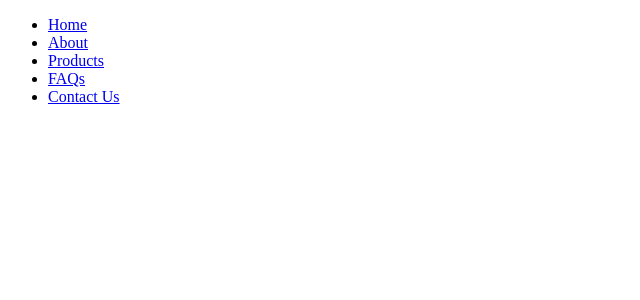
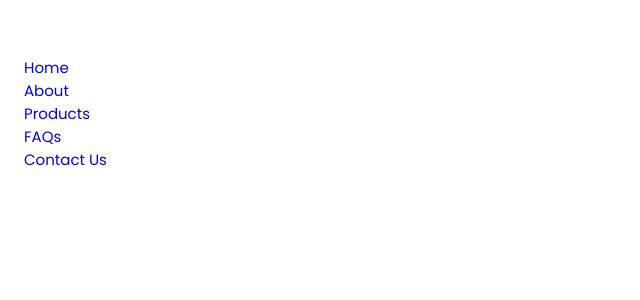
Before and after one commit to SashaSpievakov/arid-allure, a React (Vite) app: page / in a window 1280 px wide. Shown: the top 300 px of the page, without its empty margins (0-640 px from the left). Built offline with nearby package versions, Linux system fonts and the light colour scheme.

Commit message:
feat: configure all basic style files

```diff
--- a/package.json
+++ b/package.json
@@ -11,6 +11,7 @@
     "preview": "vite preview"
   },
   "dependencies": {
+    "@fontsource/poppins": "^5.0.1",
     "react": "^18.2.0",
     "react-dom": "^18.2.0"
   },
--- a/src/index.scss
+++ b/src/index.scss
@@ -1,3 +1,32 @@
-.divs {
-  color: red;
+@import './styles/variables.scss';
+@import './styles/darkTheme.scss';
+@import './styles/reset.scss';
+
+.section {
+  padding: 5.5rem 0 1rem;
+
+  &__title,
+  &__title-center {
+    font-size: var(--h2-font-size);
+    margin-bottom: var(--mb-2);
+    line-height: 140%;
+
+    &-center {
+      text-align: center;
+    }
+  }
 }
+
+.container {
+  max-width: 968px;
+  margin-left: var(--mb-1-5);
+  margin-right: var(--mb-1-5);
+}
+
+.grid {
+  display: grid;
+}
+
+.main {
+  overflow: hidden; // For animation
+}
--- /dev/null
+++ b/src/styles/darkTheme.scss
@@ -0,0 +1,34 @@
+body.dark-theme {
+  --first-color-dark: hsl(var(--hue), 8%, 20%);
+  --title-color: hsl(var(--hue), 4%, 95%);
+  --text-color: hsl(var(--hue), 4%, 75%);
+  --body-color: hsl(var(--hue), 8%, 12%);
+  --container-color: hsl(var(--hue), 8%, 16%);
+}
+
+/*========== Button Dark/Light ==========*/
+.change-theme {
+  color: var(--title-color);
+  font-size: 1.15rem;
+  cursor: pointer;
+}
+
+.nav__btns {
+  display: inline-flex;
+  align-items: center;
+  column-gap: 1rem;
+}
+
+.dark-theme .steps__bg,
+.dark-theme .questions {
+  background-color: var(--first-color-dark);
+}
+
+.dark-theme .product__circle,
+.dark-theme .footer__subscribe {
+  background-color: var(--container-color);
+}
+
+.dark-theme .scroll-header {
+  box-shadow: 0 1px 4px hsla(var(--hue), 4%, 4%, 0.3);
+}
--- /dev/null
+++ b/src/styles/reset.scss
@@ -0,0 +1,52 @@
+*,
+::before,
+::after {
+  box-sizing: border-box;
+  padding: 0;
+  margin: 0;
+}
+
+html {
+  scroll-behavior: smooth;
+}
+
+body,
+button,
+input,
+textarea {
+  font-family: var(--body-font);
+  font-size: var(--normal-font-size);
+}
+
+body {
+  margin: var(--header-height) 0 0 0;
+  background-color: var(--body-color);
+  color: var(--text-color);
+  transition: 0.3s;
+}
+
+button {
+  cursor: pointer;
+  border: none;
+  outline: none;
+}
+
+h1,
+h2,
+h3 {
+  color: var(--title-color);
+  font-weight: 600;
+}
+
+ul {
+  list-style: none;
+}
+
+a {
+  text-decoration: none;
+}
+
+img {
+  max-width: 100%;
+  height: auto;
+}
--- /dev/null
+++ b/src/styles/variables.scss
@@ -0,0 +1,38 @@
+@import '@fontsource/poppins';
+
+:root {
+  --body-font: 'Poppins', sans-serif;
+
+  --header-height: 3.5rem;
+
+  --hue: 152;
+
+  --first-color: hsl(var(--hue), 24%, 32%);
+  --first-color-alt: hsl(var(--hue), 24%, 28%);
+  --first-color-light: hsl(var(--hue), 24%, 66%);
+  --first-color-lighten: hsl(var(--hue), 24%, 92%);
+  --title-color: hsl(var(--hue), 4%, 15%);
+  --text-color: hsl(var(--hue), 4%, 35%);
+  --text-color-light: hsl(var(--hue), 4%, 55%);
+  --body-color: hsl(var(--hue), 0%, 100%);
+  --container-color: #fff;
+
+  /* .5rem = 8px, 1rem = 16px, 2.5rem = 24px ... */
+  --biggest-font-size: 2rem;
+  --h1-font-size: 1.5rem;
+  --h2-font-size: 1.25rem;
+  --h3-font-size: 1rem;
+  --normal-font-size: 0.938rem;
+  --small-font-size: 0.813rem;
+  --smallest-font-size: 0.75rem;
+
+  --mb-0-5: 0.5rem;
+  --mb-0-75: 0.75rem;
+  --mb-1: 1rem;
+  --mb-1-5: 1.5rem;
+  --mb-2: 2rem;
+  --mb-2-5: 2.5rem;
+
+  --z-tooltip: 10;
+  --z-fixed: 100;
+}
```
Also changed, not shown: 1 other file (tests, documents, lock files or other folders).
